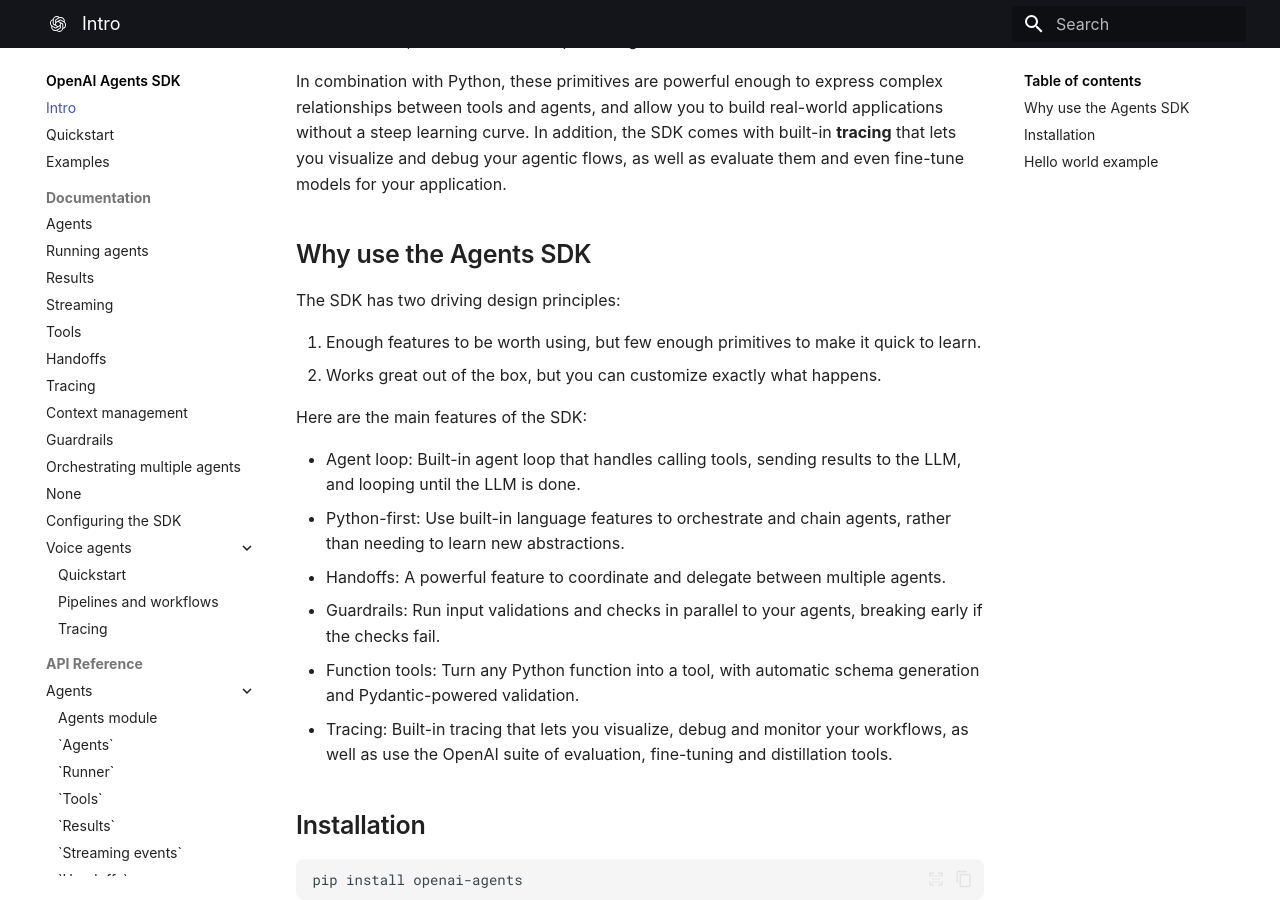
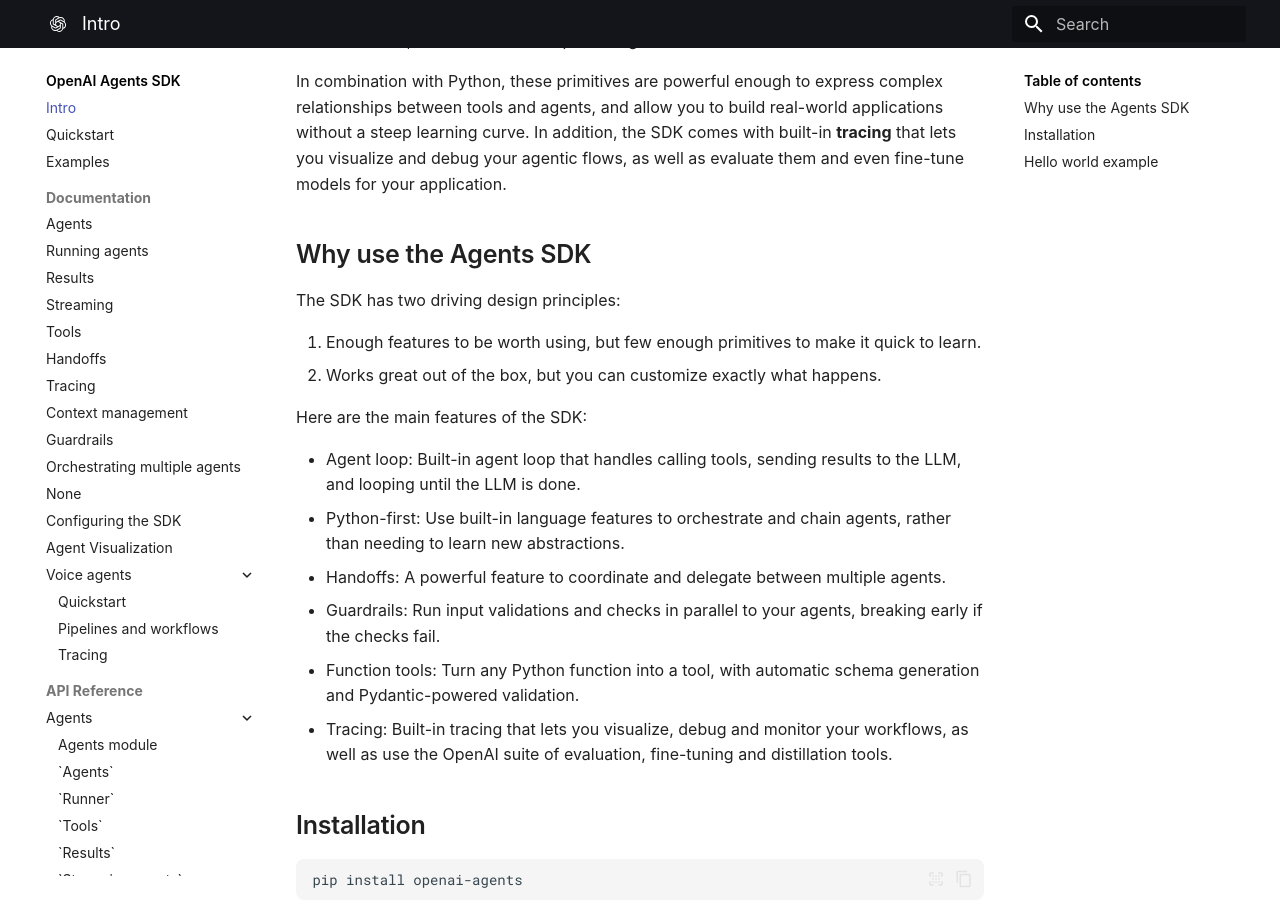
Before and after one commit to zain/openai-agents-python, an MkDocs documentation site: the page built from docs/index.md, in a window 1280 px wide and 900 px high, scrolled down 312 px. Built offline with MkDocs 1.6.1 and Material for MkDocs 9.7.7, drawn with Linux system fonts in a browser that asks for light colours; some web fonts are replaced.

Commit message:
Add visualization.md to navigation in mkdocs.yml

```diff
--- a/mkdocs.yml
+++ b/mkdocs.yml
@@ -35,6 +35,7 @@
       - multi_agent.md
       - models.md
       - config.md
+      - visualization.md
       - Voice agents:
           - voice/quickstart.md
           - voice/pipeline.md
```
